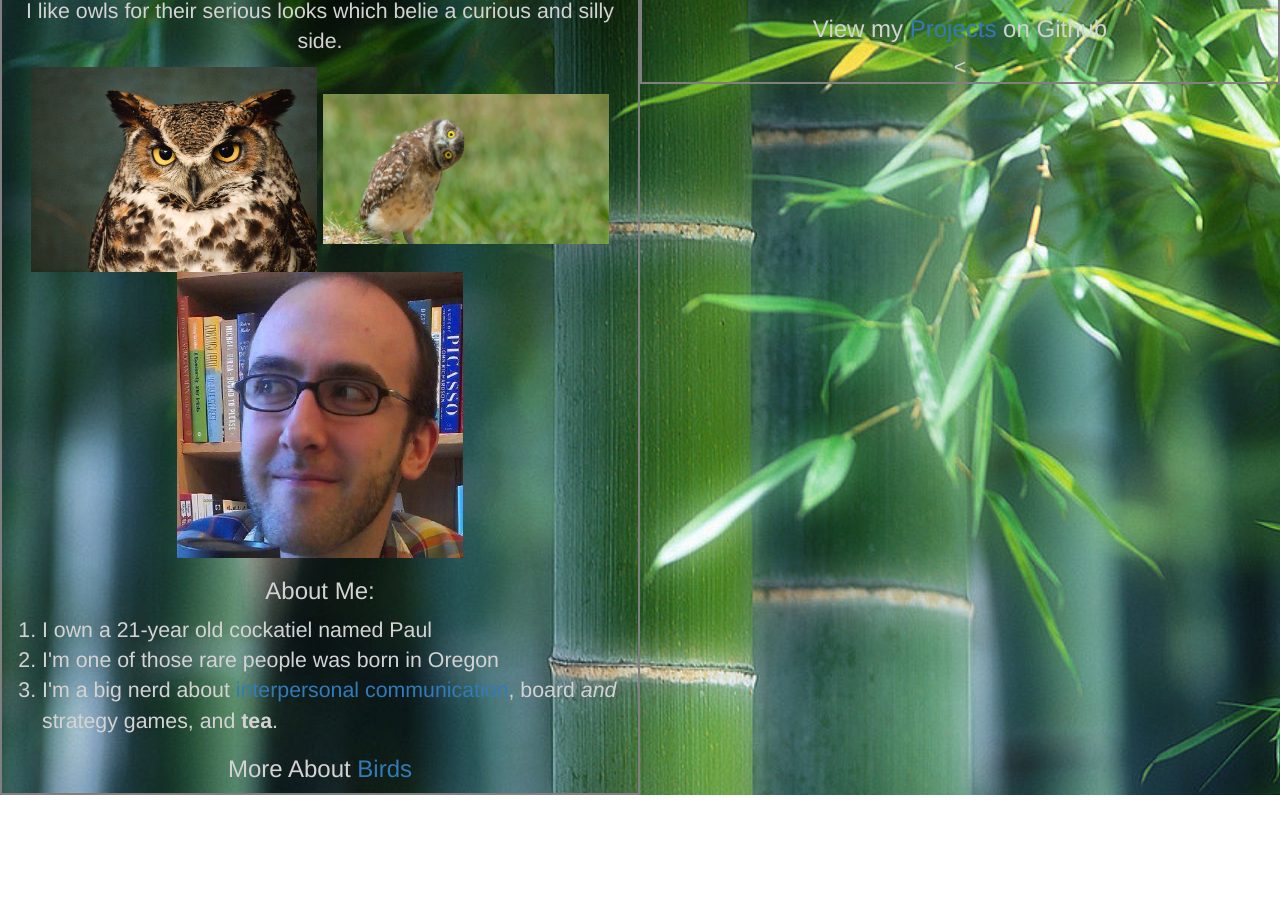
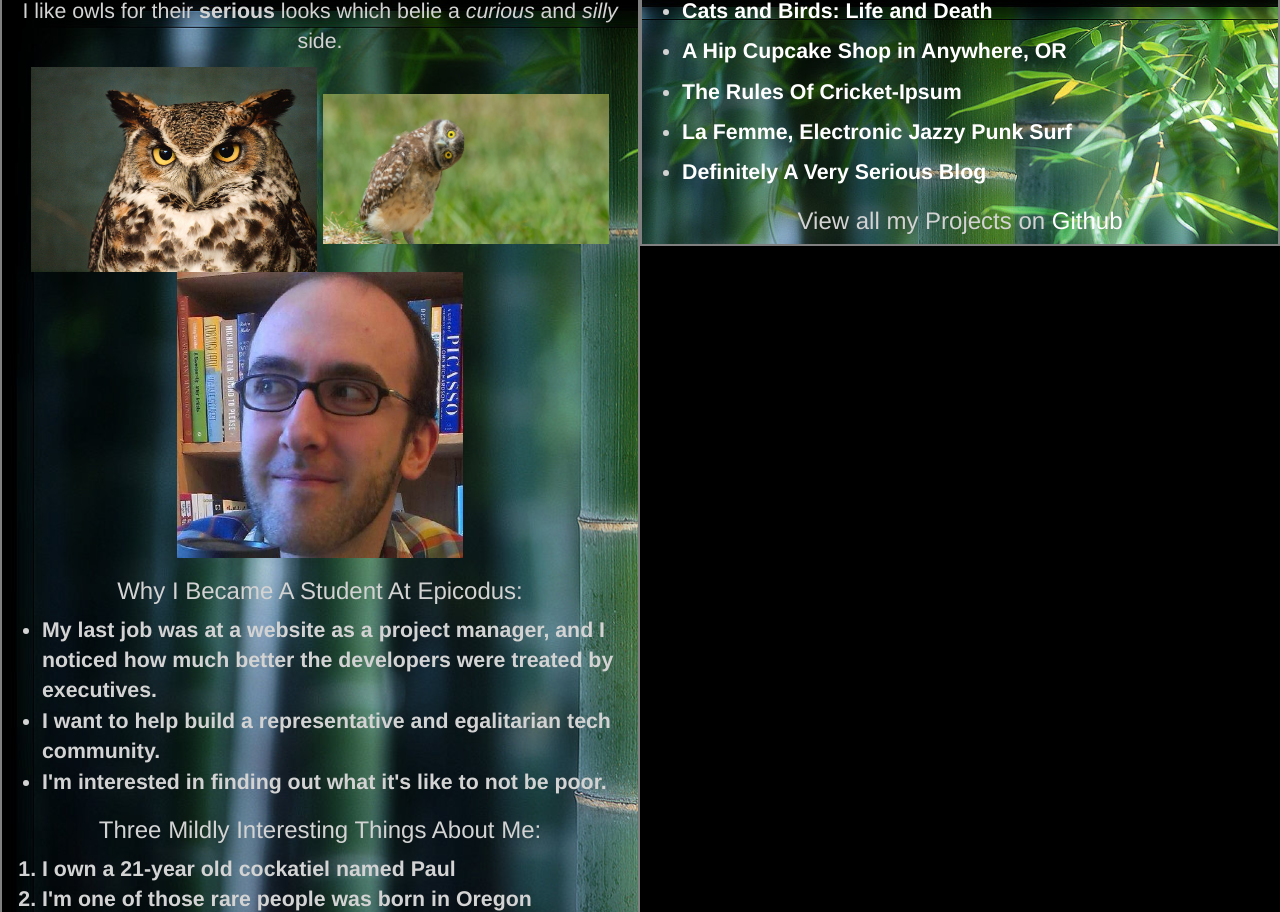
Before and after one commit to andrademichael/Portfolio-Oct2016, a plain HTML site: page index.html in a window 1280 px wide. Shown: the part 129-1041 px from the top of the page. Before the commit the page ends 924 px from the top, so only its background shows below. Drawn offline with Linux system fonts and the light colour scheme.

Commit message:
add content to About Me section and change background to cascading style

```diff
--- a/css/mystyles.css
+++ b/css/mystyles.css
@@ -1,8 +1,5 @@
 body {
-  background-image: url("../img/bamboo_forest_by_welshdragon.jpg");
-  background-size: 150%;
-  background-position: top;
-
+  background-color: black;
   color: lightgray;
   text-align: center;
   font-size: 16pt;
@@ -13,16 +10,27 @@ img {
 }
 
 li {
+  font-weight: bold;
   text-align: left;
 }
 
+a {
+  color: white;
+}
+
 .leftbar {
+  background-image: url("../img/bamboo_forest_by_welshdragon.jpg");
+  background-size: 200%;
   width: 50%;
   float: left;
   border: 2px solid gray;
+
 }
 
 .rightbar {
+  background-image: url("../img/bamboo_forest_by_welshdragon.jpg");
+  background-size: 150%;
+  background-position: top;
   float: right;
   height: 100%;
   width: 50%;
--- a/index.html
+++ b/index.html
@@ -10,11 +10,17 @@
     <h1>Michael Andrade</h1>
     <h2>Apprentice Web Developer</h2>
     <div class="leftbar">
-      <p>I like owls for their serious looks which belie a curious and silly side.</p>
+      <p>I like owls for their <strong>serious</strong> looks which belie a <em>curious</em> and <em>silly</em> side.</p>
       <img src="img/great-horned-owl.jpg">
       <img src="img/curious-owl.jpg">
       <img src="img/avatar.jpeg">
-      <h3>About Me:</h3>
+      <h3>Why I Became A Student At Epicodus:</h3>
+      <ul>
+        <li>My last job was at a website as a project manager, and I noticed how much better the developers were treated by executives.</li>
+        <li>I want to help build a representative and egalitarian tech community.</li>
+        <li>I'm interested in finding out what it's like to not be poor.</li>
+      </ul>
+      <h3>Three Mildly Interesting Things About Me:</h3>
       <ol>
         <li>I own a 21-year old cockatiel named Paul</li>
         <li>I'm one of those rare people was born in Oregon</li>
@@ -23,9 +29,22 @@
       <h3>More About <a href="http://www.audubon.org/">Birds</a></h3>
     </div>
     <div class="rightbar">
-      <h3>View my <a href="https://github.com/andrademichael">Projects</a> on Github</h3>
-    <
+      <ul>
+        <li><a href="https://github.com/andrademichael/bird-death">Cats and Birds: Life and Death</a></li>
+      </ul>
+      <ul>
+        <li><a href="https://github.com/andrademichael/cupcake-shop-oct">A Hip Cupcake Shop in Anywhere, OR</a></li>
+      </ul>
+      <ul>
+        <li><a href="https://github.com/andrademichael/boring-sports">The Rules Of Cricket-Ipsum</a></li>
+      </ul>
+      <ul>
+        <li><a href="https://github.com/andrademichael/la-femme-band">La Femme, Electronic Jazzy Punk Surf</a></li>
+      </ul>
+      <ul>
+        <li><a href="https://github.com/andrademichael/blogtastic">Definitely A Very Serious Blog</a></li>
+      </ul>
+      <h3>View all my Projects on <a href="https://github.com/andrademichael">Github</a></h3>
     </div>
-
   </body>
 </html>
```
